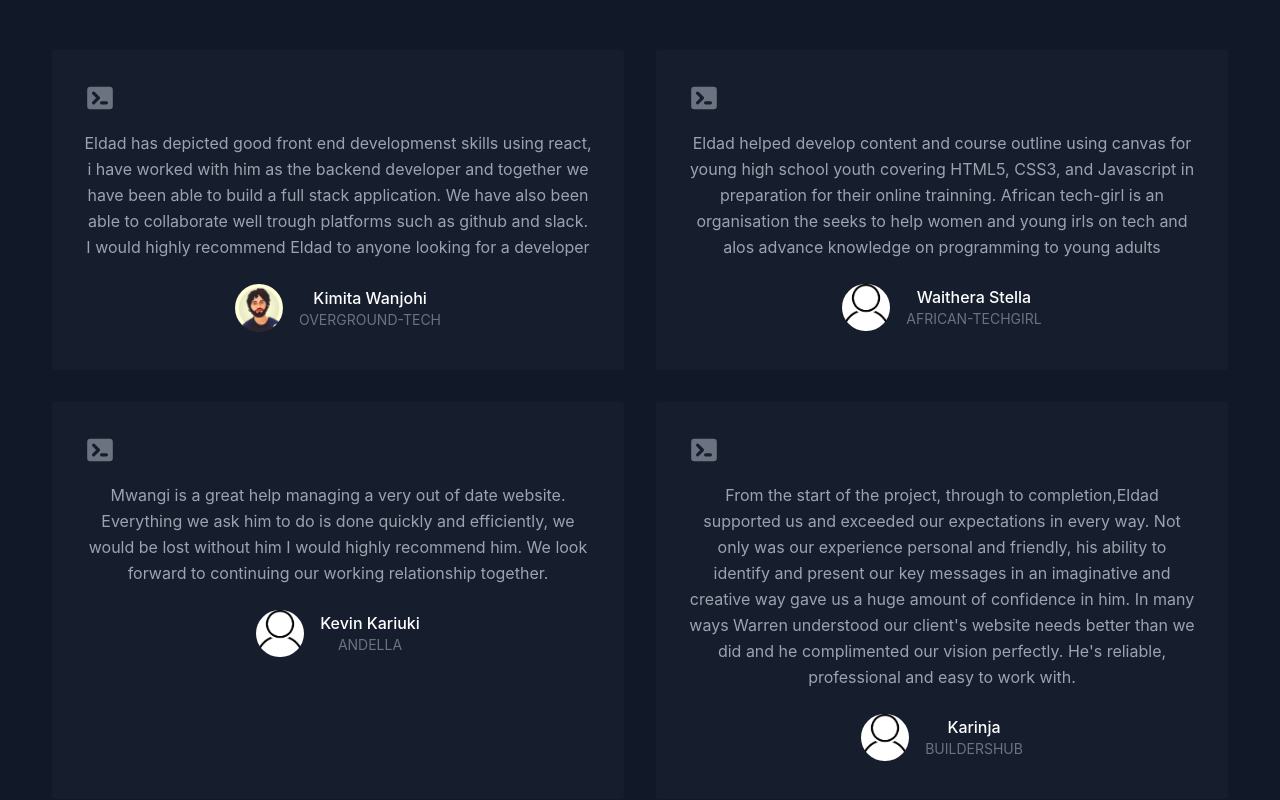
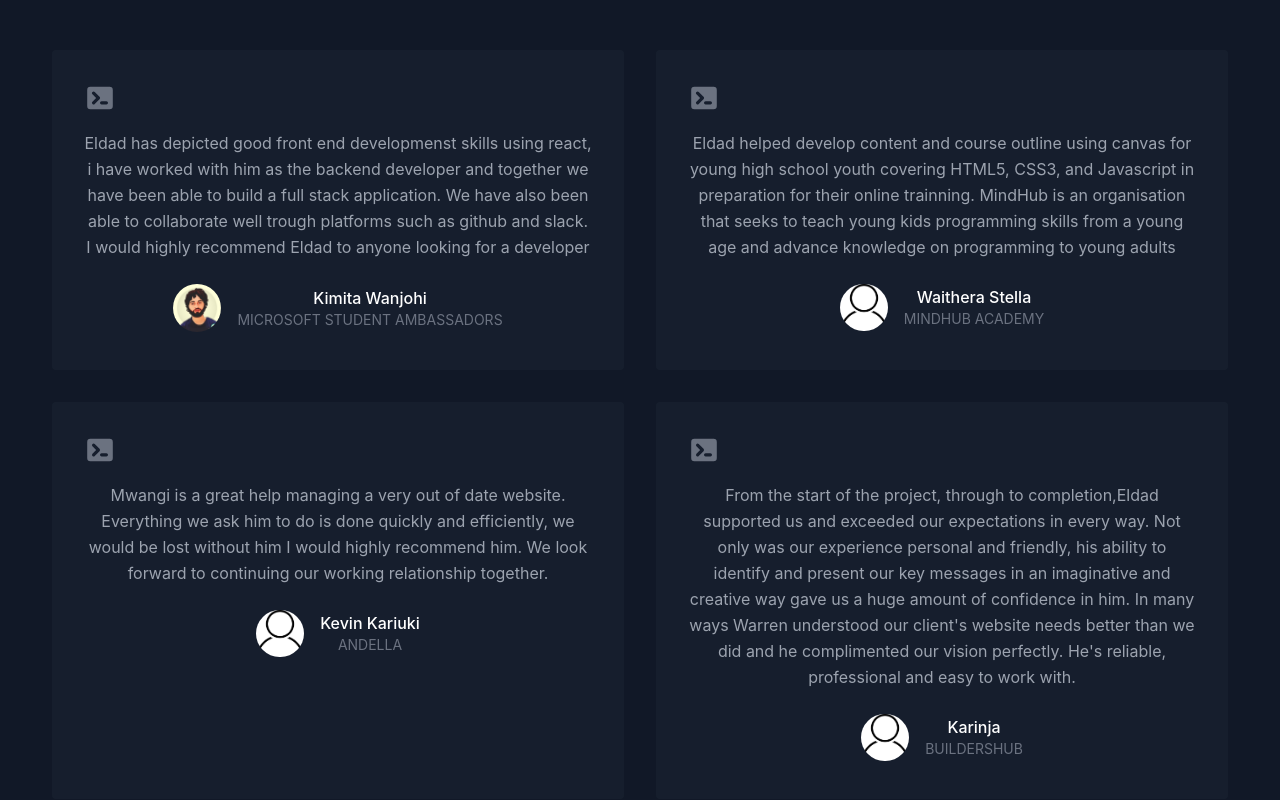
Before and after one commit to eldadmwangi/personal-portfolio., a React (Create React App) app: page /skills in a window 1280 px wide. Shown: the part 2440-3240 px from the top of the page. Built offline with nearby package versions, Linux system fonts and the light colour scheme; the HTML template or start-up script is replaced by a standard one.

Commit message:
links and all working now

```diff
--- a/src/components/Testimonials.jsx
+++ b/src/components/Testimonials.jsx
@@ -28,7 +28,7 @@ function Testimonials() {
                     </span>
                     <span className="text-gray-500 text-sm uppercase">
                       <a
-                        href={testimonial.company}
+                        href={testimonial.link}
                         rel="noreferrer"
                         target="_blank"
                       >
--- a/src/data.js
+++ b/src/data.js
@@ -66,27 +66,31 @@ export const testimonials = [
     quote:"Eldad has depicted good front end developmenst skills using react, i have worked with him as the backend developer and together we have been able to build a full stack application. We have also been able to collaborate well trough platforms such as github and slack. I would highly recommend Eldad to anyone looking for a developer",
     image:'kimita.jpeg',
     name:"Kimita Wanjohi",
-    company:"OVERGROUND-TECH"
+    company:"Microsoft Student Ambassadors",
+    link:"https://studentambassadors.microsoft.com/"
   },
   {
     id: 2,
-    quote:"Eldad helped develop content and course outline using canvas for young high school youth covering HTML5, CSS3, and Javascript in preparation for their online trainning. African tech-girl is an organisation the seeks to help women and young irls on tech and alos advance knowledge on programming to young adults ",
+    quote:"Eldad helped develop content and course outline using canvas for young high school youth covering HTML5, CSS3, and Javascript in preparation for their online trainning. MindHub is an organisation that seeks to teach young kids programming skills from a young age and advance knowledge on programming to young adults ",
     image:'accounticon.png',
     name:"Waithera Stella",
-    company:"African-Techgirl"
+    company:"MindHub Academy",
+    link:"https://mh.academy/en"
   },
   {
     id: 3,
     quote:" Mwangi is a great help managing a very out of date website. Everything we ask him to do is done quickly and efficiently, we would be lost without him  I would highly recommend him. We look forward to continuing our working relationship together. ",
     image:'accounticon.png',
     name:"Kevin Kariuki",
-    company:"Andella"
+    company:"Andella",
+    link:"https://andela.com/"
   },
   {
     id: 4,
     quote:"From the start of the project, through to completion,Eldad supported us and exceeded our expectations in every way. Not only was our experience personal and friendly, his ability to identify and present our key messages in an imaginative and creative way gave us a huge amount of confidence in him. In many ways Warren understood our client's website needs better than we did and he complimented our vision perfectly. He's reliable, professional and easy to work with. ",
     image:'accounticon.png',
     name:"Karinja",
-    company:"BuildersHub"
+    company:"BuildersHub",
+    link:"https://buildersoptionlimited.com/"
   }
 ]
```
